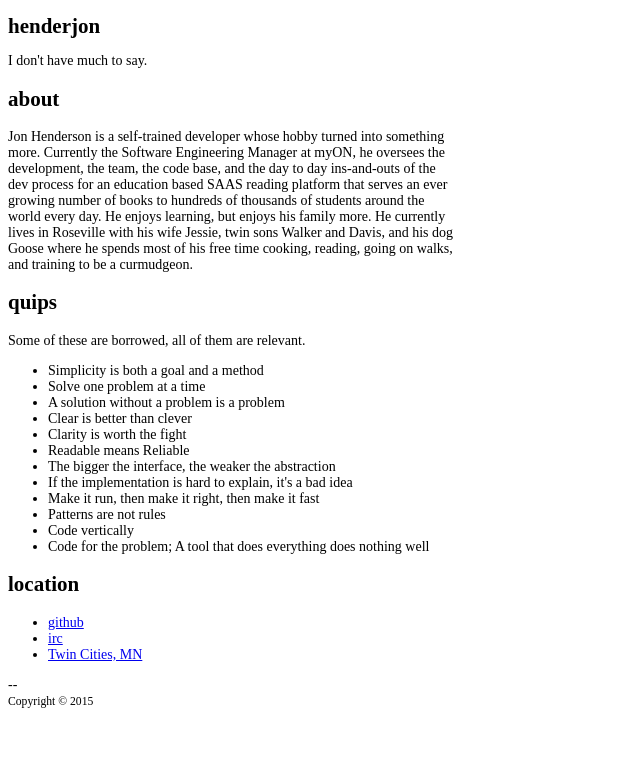
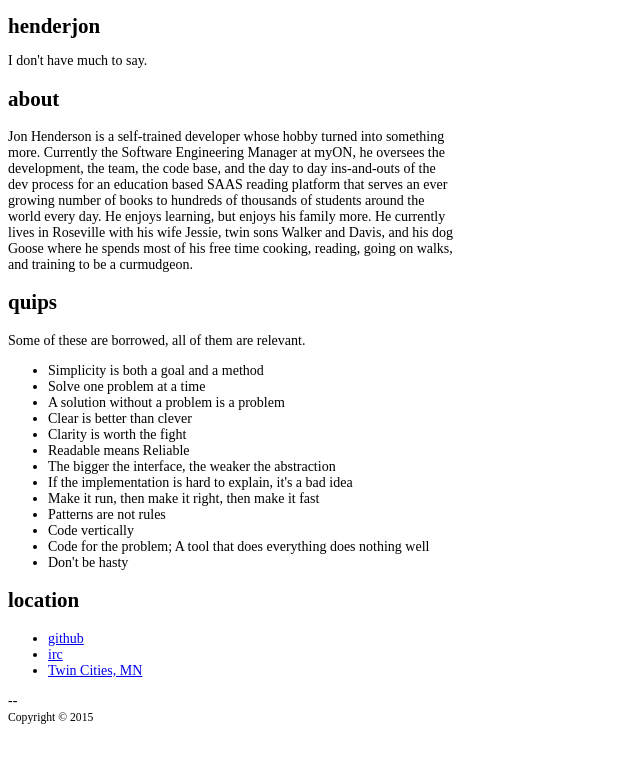
Before and after one commit to henderjon/dotfiles-archived, a plain HTML site: page index.html in a window 1280 px wide. Shown: the whole page, without its empty margins (0-640 px from the left). Drawn offline with Linux system fonts and the light colour scheme; a web font is replaced by a local one.

Commit message:
one more proverb

```diff
--- a/index.html
+++ b/index.html
@@ -49,6 +49,7 @@
 				<li>Patterns are not rules</li>
 				<li>Code vertically</li>
 				<li>Code for the problem; A tool that does everything does nothing well</li>
+				<li>Don't be hasty</li>
 			</ul>
 
 			<h2>location</h2>
```
